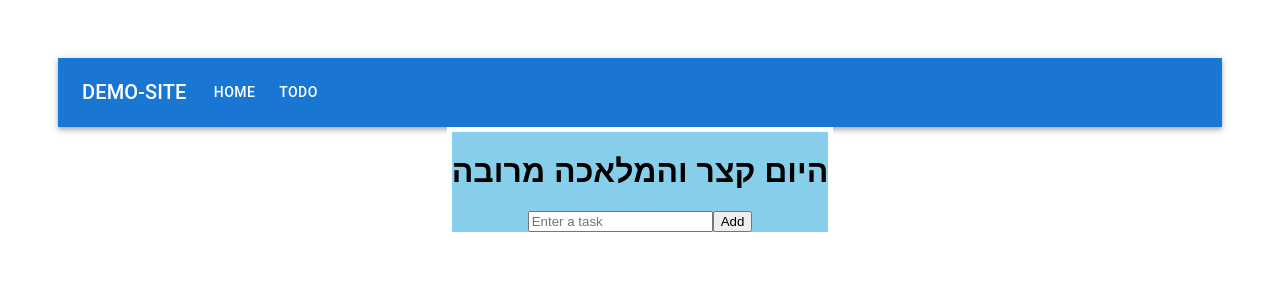
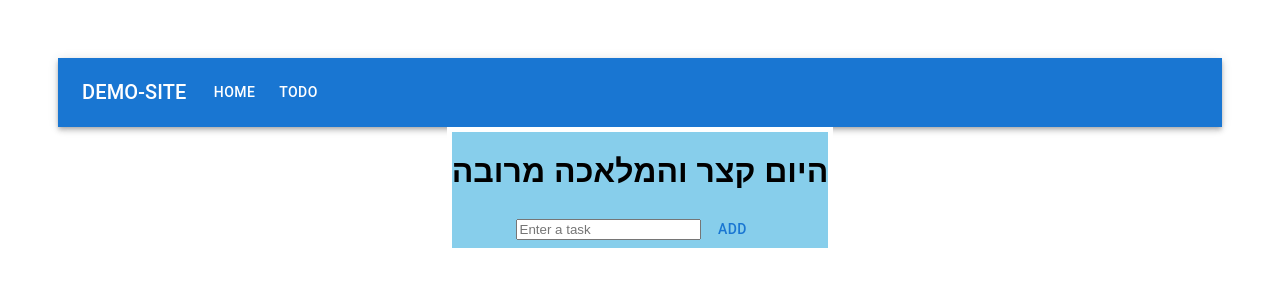
Before and after one commit to 8878rena/mcon-353-demo-site, a React (Create React App) app: page /todo in a window 1280 px wide. Shown: the top 300 px of the page. Built offline with nearby package versions, Linux system fonts and the light colour scheme.

Commit message:
using context

```diff
--- a/src/components/App/App.js
+++ b/src/components/App/App.js
@@ -1,30 +1,32 @@
 import {Home} from '../home/home';
 import {Todo} from '../todo/todo';
 import {Header} from '../header/header';
-import React from "react";
+import React, {useState} from "react";
 import {
 BrowserRouter,
 Routes,
 Route,
 } from "react-router-dom";
 
+export const Context = React.createContext();
 
 
-//need to create context!
-const TodoContext= React.createContext();
 function App() {
-
+  const [todos, setTodos] = useState([]);
   return (
 
-      <><TodoContext.Provider>
+      <div>
+        <Context.Provider value = {{todos, setTodos}} >
       {/* //pass in a value- current todo array and function to use to update array */}
-    </TodoContext.Provider><BrowserRouter>
+    <BrowserRouter>
         <Header />
         <Routes>
           <Route path="/" element={<Home />}></Route>
           <Route path="/todo" element={<Todo />}></Route>
         </Routes>
-      </BrowserRouter></>
+      </BrowserRouter>
+      </Context.Provider>
+      </div>
 
 
 
--- a/src/components/todo/todo.jsx
+++ b/src/components/todo/todo.jsx
@@ -8,20 +8,21 @@ import Button from '@mui/material/Button';
 //import DeleteButton from '@material-ui/icons/Delete'
 import { styled } from '@mui/material/styles';
 import Grid from '@mui/material/Grid';
+import {Context} from '../App/App';
 
 //in your context make a function that will let you set todos, then leave the addTOdo same with all the logic in there
 
 export const Todo = () => {
     const [inputText, setInputText] = useState('');
-    const [Todo, setTodos] = useState([]);
+    const {todos, setTodos} = useContext(Context);
 
     function addTodo(){
-        const newTodos = [...Todo, {text: inputText, isChecked: false}];
+        const newTodos = [...todos, {text: inputText, isChecked: false}];
         setTodos(newTodos);
     }
 
     function deleteTodo(deletedTodo){
-        setTodos(Todo.filter(todo => todo.text !== deletedTodo))
+        setTodos(todos.filter(todo => todo.text !== deletedTodo))
     }
     function setChecked(checkedTodo){
         checkedTodo.isChecked = !checkedTodo.isChecked;
@@ -34,9 +35,9 @@ export const Todo = () => {
         <h1>היום קצר והמלאכה מרובה</h1>
 
         <input type= "text" onChange = {(event)=> setInputText(event.target.value)} placeholder="Enter a task"/>
-        <button onClick={addTodo}> Add</button>
+        <Button onClick={addTodo}> Add</Button>
         </div>
-        {Todo.map((todo) =>(
+        {todos.map((todo) =>(
              <ToDoItem text ={todo.text} deleteTodo ={deleteTodo}/>
         ))}
 
```
